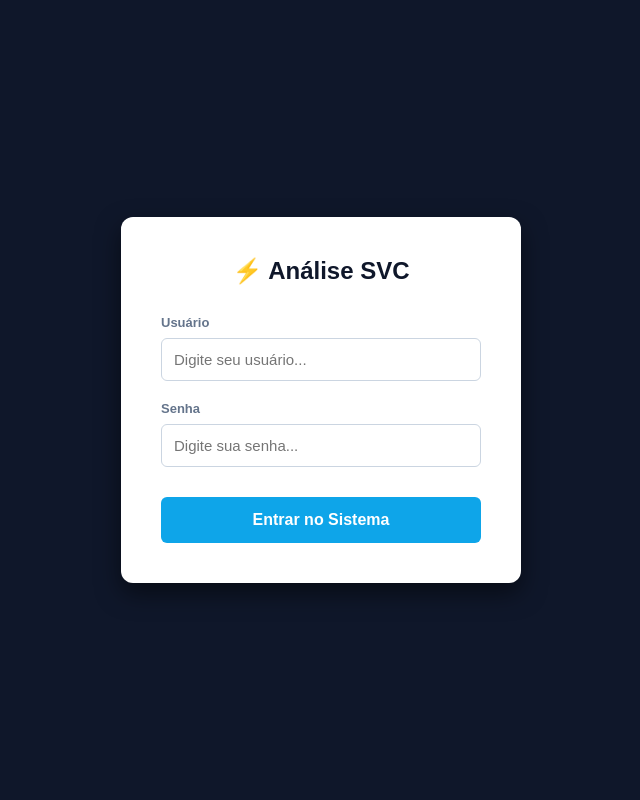
After one commit to jscservicos-ti/analise-svc, a Flask app: page /login in a window 1280 px wide. The commit adds this page. Shown: the whole page, without its empty margins (319-959 px from the left). Run offline with Flask 3, Linux system fonts and the light colour scheme.

Commit message:
Implementado sistema de login e seguranca

```diff
--- a/app.py
+++ b/app.py
@@ -1,4 +1,5 @@
-from flask import Flask, render_template, request, jsonify
+from flask import Flask, render_template, request, jsonify, redirect, url_for, session
+from functools import wraps
 import pandas as pd
 import banco_dados
 import traceback
@@ -6,34 +7,71 @@ import urllib.request
 import json
 
 app = Flask(__name__)
+# Chave de segurança para criptografar os cookies de sessão
+app.secret_key = 'jsc_secreta_2026_seguranca_maxima'
+
 banco_dados.init_db()
 
-# ==============================================================================
-# CONFIGURAÇÃO DE SINCRONIZAÇÃO EDGE-TO-CLOUD
-# Se for rodar no Notebook, digite o IP ou Domínio do seu Ubuntu Server abaixo.
-# Se for rodar no Ubuntu Server, deixe vazio ("").
-# ==============================================================================
 SERVIDOR_NUVEM_URL = "https://svc.jscsaude.com.br"
 
+# ==============================================================================
+# SISTEMA DE SEGURANÇA E LOGIN
+# ==============================================================================
+def login_required(f):
+    @wraps(f)
+    def decorated_function(*args, **kwargs):
+        if 'usuario_logado' not in session:
+            return redirect(url_for('login'))
+        return f(*args, **kwargs)
+    return decorated_function
+
+@app.route('/login', methods=['GET', 'POST'])
+def login():
+    if request.method == 'POST':
+        login_user = request.form.get('login')
+        senha_user = request.form.get('senha')
+
+        usuario = banco_dados.validar_login(login_user, senha_user)
+        if usuario:
+            session['usuario_logado'] = usuario
+            return redirect(url_for('index'))
+        else:
+            return render_template('login.html', erro="Usuário ou senha inválidos.")
+
+    return render_template('login.html')
+
+@app.route('/logout')
+def logout():
+    session.pop('usuario_logado', None)
+    return redirect(url_for('login'))
+
+
+# ==============================================================================
+# ROTAS PROTEGIDAS DO SISTEMA
+# ==============================================================================
 @app.route('/')
+@login_required
 def index():
     return render_template('index.html')
 
 @app.route('/diagrama')
+@login_required
 def diagrama():
     return render_template('diagrama.html')
 
 @app.route('/historico')
+@login_required
 def historico():
     return render_template('historico.html')
 
 @app.route('/upload', methods=['POST'])
 @app.route('/api/upload', methods=['POST'])
 @app.route('/importar', methods=['POST'])
+@login_required
 def upload_file():
     try:
         if len(request.files) == 0:
-            return jsonify({"error": "Nenhum arquivo recebido pelo backend"}), 400
+            return jsonify({"error": "Nenhum arquivo recebido"}), 400
 
         file_key = list(request.files.keys())[0]
         file = request.files[file_key]
@@ -51,17 +89,19 @@ def upload_file():
             return jsonify({"error": "Formato não suportado."}), 400
 
         banco_dados.salvar_planilha_sql(df, lote, svc)
-        return jsonify({"message": f"Arquivo importado com sucesso para o Banco SQL!"})
+        return jsonify({"message": f"Arquivo importado com sucesso!"})
 
     except Exception as e:
         traceback.print_exc()
         return jsonify({"error": f"Erro interno: {str(e)}"}), 500
 
 @app.route('/api/lotes', methods=['GET'])
+@login_required
 def get_lotes():
     return jsonify(banco_dados.listar_lotes_salvos())
 
 @app.route('/api/diagrama_dados', methods=['GET'])
+@login_required
 def get_diagrama_dados():
     svc = request.args.get('svc')
     lote = request.args.get('lote')
@@ -70,6 +110,7 @@ def get_diagrama_dados():
     return jsonify(banco_dados.buscar_dados_diagrama(lote, svc, harmonica))
 
 @app.route('/api/troca', methods=['POST'])
+@login_required
 def realizar_troca():
     data = request.json
     try:
@@ -79,10 +120,12 @@ def realizar_troca():
         return jsonify({"error": str(e)}), 500
 
 @app.route('/api/historico', methods=['GET'])
+@login_required
 def get_historico():
     return jsonify(banco_dados.listar_historico())
 
 @app.route('/api/lotes', methods=['DELETE'])
+@login_required
 def delete_lote():
     data = request.json
     try:
@@ -91,55 +134,50 @@ def delete_lote():
     except Exception as e: return jsonify({"error": str(e)}), 500
 
 @app.route('/api/lote/dados_completos', methods=['GET'])
+@login_required
 def get_dados_completos():
     return jsonify(banco_dados.buscar_dados_brutos(request.args.get('lote'), request.args.get('svc')))
 
 @app.route('/api/lote/logs_trocas', methods=['GET'])
+@login_required
 def get_logs_trocas():
     return jsonify(banco_dados.buscar_logs_troca(request.args.get('lote'), request.args.get('svc')))
 
 # ==============================================================================
-# ENDPOINTS DE SINCRONIZAÇÃO
+# ENDPOINTS DE SINCRONIZAÇÃO (Sem Login Required para permitir API máquina a máquina)
 # ==============================================================================
-
 @app.route('/api/sync/executar', methods=['POST'])
+@login_required
 def executar_sincronizacao():
-    """Botão do Frontend do Notebook chama esta rota para comandar a sincronização"""
     if not SERVIDOR_NUVEM_URL:
-        return jsonify({"error": "A URL do Servidor Nuvem não foi configurada no arquivo app.py do notebook."}), 400
+        return jsonify({"error": "URL não configurada."}), 400
 
     try:
-        # 1. Pega tudo que foi feito no notebook e ainda não subiu
         dados_locais = banco_dados.obter_dados_nao_sincronizados()
         ids_med = [m['id'] for m in dados_locais['medicoes']]
         ids_trc = [t['id'] for t in dados_locais['trocas']]
 
-        # 2. Envia para o Servidor Ubuntu (Push)
         if ids_med or ids_trc:
             req = urllib.request.Request(f"{SERVIDOR_NUVEM_URL}/api/sync/receber", method="POST")
             req.add_header('Content-Type', 'application/json')
             dados_bytes = json.dumps(dados_locais).encode('utf-8')
             with urllib.request.urlopen(req, data=dados_bytes, timeout=15) as res:
                 if res.status == 200:
-                    # 3. Se o Ubuntu confirmou recebimento, marca como sincronizado no notebook
                     banco_dados.marcar_como_sincronizados(ids_med, ids_trc)
 
-        # 4. Pede para o Servidor Ubuntu mandar todos os dados dele para o notebook (Pull)
         req_pull = urllib.request.Request(f"{SERVIDOR_NUVEM_URL}/api/sync/enviar_tudo", method="GET")
         with urllib.request.urlopen(req_pull, timeout=15) as res_pull:
             dados_nuvem = json.loads(res_pull.read().decode('utf-8'))
 
-        # 5. Salva os dados no banco local do notebook
         banco_dados.mesclar_dados_recebidos(dados_nuvem)
 
-        return jsonify({"message": "Notebook sincronizado com sucesso com o servidor Ubuntu!"})
+        return jsonify({"message": "Sincronizado com sucesso!"})
     except Exception as e:
         traceback.print_exc()
-        return jsonify({"error": f"Falha na comunicação com o servidor: {str(e)}"}), 500
+        return jsonify({"error": f"Falha na comunicação: {str(e)}"}), 500
 
 @app.route('/api/sync/receber', methods=['POST'])
 def receber_da_borda():
-    """Apenas o Servidor Ubuntu recebe chamadas aqui para salvar os dados dos notebooks"""
     try:
         banco_dados.mesclar_dados_recebidos(request.json)
         return jsonify({"status": "ok"})
@@ -148,7 +186,6 @@ def receber_da_borda():
 
 @app.route('/api/sync/enviar_tudo', methods=['GET'])
 def enviar_para_borda():
-    """Apenas o Servidor Ubuntu recebe chamadas aqui para exportar seu banco para os notebooks"""
     return jsonify(banco_dados.obter_todos_dados_nuvem())
 
 if __name__ == '__main__':
--- a/templates/diagrama.html
+++ b/templates/diagrama.html
@@ -98,6 +98,7 @@
         <ul class="sidebar-menu">
             <li class="menu-item" onclick="location.href='/'">← Voltar para Importação</li>
             <li class="menu-item active">Análise por Diagrama</li>
+            <li class="menu-item" style="color: #ef4444; margin-top: 30px;" onclick="location.href='/logout'">🚪 Sair do Sistema</li>
         </ul>
     </div>
 
--- a/templates/historico.html
+++ b/templates/historico.html
@@ -59,7 +59,9 @@
             <li class="menu-item" onclick="location.href='/'">Importar Planilha</li>
             <li class="menu-item active" onclick="location.href='/historico'">Histórico de Medições</li>
             <li class="menu-item" onclick="location.href='/diagrama'">Ir para Diagramas →</li>
+            <li class="menu-item" style="color: #ef4444; margin-top: 30px;" onclick="location.href='/logout'">🚪 Sair do Sistema</li>
         </ul>
+
     </div>
 
     <div class="main">
--- a/templates/index.html
+++ b/templates/index.html
@@ -39,6 +39,7 @@
             <li class="menu-item active" onclick="location.href='/'">Importar Planilha</li>
             <li class="menu-item" onclick="location.href='/historico'">Histórico de Medições</li>
             <li class="menu-item" onclick="location.href='/diagrama'">Ir para Diagramas →</li>
+            <li class="menu-item" style="color: #ef4444; margin-top: 30px;" onclick="location.href='/logout'">🚪 Sair do Sistema</li>
         </ul>
     </div>
 
--- /dev/null
+++ b/templates/login.html
@@ -0,0 +1,47 @@
+<!DOCTYPE html>
+<html lang="pt-BR">
+<head>
+    <meta charset="UTF-8">
+    <title>Acesso Seguro - Análise SVC</title>
+    <style>
+        * { box-sizing: border-box; margin: 0; padding: 0; font-family: Arial, sans-serif; }
+        body { display: flex; background-color: #0f172a; color: #1e293b; height: 100vh; align-items: center; justify-content: center;}
+
+        .login-card { background: #fff; padding: 40px; border-radius: 12px; box-shadow: 0 10px 25px rgba(0,0,0,0.5); width: 100%; max-width: 400px; text-align: center;}
+        .login-card h2 { margin-bottom: 30px; color: #0f172a; display: flex; align-items: center; justify-content: center; gap: 10px;}
+
+        .form-group { display: flex; flex-direction: column; text-align: left; margin-bottom: 20px;}
+        .form-group label { font-size: 13px; font-weight: bold; color: #64748b; margin-bottom: 8px;}
+        .form-group input { padding: 12px; border: 1px solid #cbd5e1; border-radius: 6px; font-size: 15px; outline:none; transition: 0.2s;}
+        .form-group input:focus { border-color: #0ea5e9; box-shadow: 0 0 0 3px rgba(14,165,233,0.2);}
+
+        .btn-login { background: #0ea5e9; color: white; padding: 14px; border: none; border-radius: 6px; cursor: pointer; font-weight: bold; font-size: 16px; width: 100%; transition: 0.2s; margin-top: 10px;}
+        .btn-login:hover { background: #0284c7; }
+
+        .erro { background: #fee2e2; color: #991b1b; padding: 10px; border-radius: 6px; margin-bottom: 20px; font-size: 14px; font-weight: bold; border: 1px solid #fecaca;}
+    </style>
+</head>
+<body>
+
+    <div class="login-card">
+        <h2>⚡ Análise SVC</h2>
+
+        {% if erro %}
+            <div class="erro">❌ {{ erro }}</div>
+        {% endif %}
+
+        <form method="POST" action="/login">
+            <div class="form-group">
+                <label>Usuário</label>
+                <input type="text" name="login" placeholder="Digite seu usuário..." required autocomplete="off">
+            </div>
+            <div class="form-group">
+                <label>Senha</label>
+                <input type="password" name="senha" placeholder="Digite sua senha..." required>
+            </div>
+            <button type="submit" class="btn-login">Entrar no Sistema</button>
+        </form>
+    </div>
+
+</body>
+</html>
```
Also changed, not shown: banco_dados.py (+17 -4 lines), sistema_subestacao.db (added).
